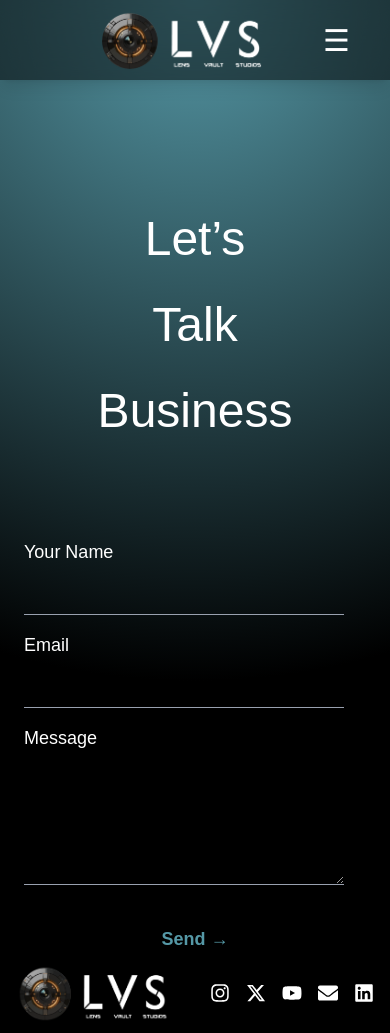
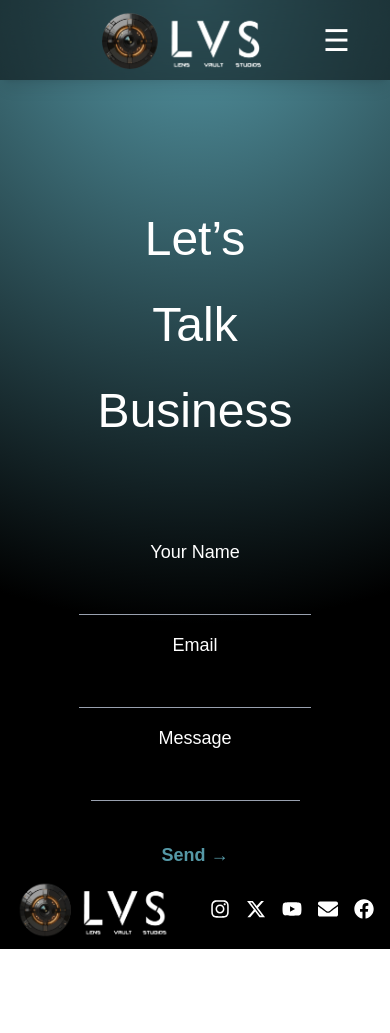
Before and after one commit to lensvaultstudios/lensvaultstudios, a React (Vite) app: page /Contact in a window 390 px wide. After the commit the page ends 949 px from the top, so only its background shows below. Built offline with nearby package versions, Linux system fonts and the light colour scheme; a web font is replaced by a local one.

Commit message:
multiple changes

```diff
--- a/src/components/Footer.jsx
+++ b/src/components/Footer.jsx
@@ -1,5 +1,5 @@
-import { FaLinkedin } from "react-icons/fa";
-import { FaInstagram, FaYoutube, FaEnvelope } from "react-icons/fa";
+// import { FaLinkedin } from "react-icons/fa";
+import { FaInstagram, FaYoutube, FaEnvelope, FaFacebook } from "react-icons/fa";
 import { FaXTwitter } from "react-icons/fa6";
 
 const Footer = () => {
@@ -17,7 +17,7 @@ const Footer = () => {
         {/* Social Links Section */}
         <div className="flex items-center space-x-4">
           <a
-            // href="https://www.instagram.com/prismixstudios/"
+            href="https://www.instagram.com/lensvaultstudios?igsh=YzR2bmJjN2ZhMzJ6"
             target="_blank"
             rel="noopener noreferrer"
             className="text-white text-xl hover:text-pink-500 transition duration-300"
@@ -25,7 +25,7 @@ const Footer = () => {
             <FaInstagram />
           </a>
           <a
-            // href="https://x.com/PrismixStudios"
+            href="https://x.com/lensvaultstudio"
             target="_blank"
             rel="noopener noreferrer"
             className="text-white text-xl hover:text-blue-400 transition duration-300"
@@ -33,7 +33,7 @@ const Footer = () => {
             <FaXTwitter />
           </a>
           <a
-            // href="https://www.youtube.com/@prismixstudios"
+            href=" https://youtube.com/@lensvaultstudios?si=htcnLCrggOYtwvGj"
             target="_blank"
             rel="noopener noreferrer"
             className="text-white text-xl hover:text-red-500 transition duration-300"
@@ -47,12 +47,12 @@ const Footer = () => {
             <FaEnvelope />
           </a>
           <a
-            // href="https://www.linkedin.com/company/prismixstudios/posts/?feedView=all"
+            href="https://www.facebook.com/profile.php?id=61571546740050"
             target="_blank"
             rel="noopener noreferrer"
-            className="text-white text-xl hover:text-blue-400 transition duration-300"
+            className="text-white text-xl hover:text-blue-600 transition duration-300"
           >
-            <FaLinkedin />
+            <FaFacebook />
           </a>
         </div>
       </div>
--- a/src/pages/About.jsx
+++ b/src/pages/About.jsx
@@ -42,20 +42,19 @@ const About = () => {
 
   return (
     <div>
+      {/* ABOUT SECTION */}
       <section
         className="w-full min-h-screen bg-[#0f0d15] pt-40 px-0 md:px-16"
         style={{
           background: "radial-gradient(circle at top, #5598a6 0%, black 70%)",
         }}
       >
-
-        <h1 className="font-custom1 text-white text-4xl md:text-6xl lg:text-7xl text-center mb-12">
+        <h1 className="font-custom1 text-white lg:text-6xl md:text-6xl text-2xl text-center mb-12">
           ABOUT US
         </h1>
 
-
         <div className="flex flex-col md:flex-row items-center justify-between gap-6 md:gap-8">
-
+          {/* Text Section */}
           <div className="w-full md:w-[55%] font-custom2 text-white text-center md:text-left md:pl-6 px-6">
             <p className="text-lg md:text-xl leading-relaxed text-justify">
               Lens Vault Studios pushes the boundaries of traditional
@@ -67,21 +66,33 @@ const About = () => {
               impression—across every platform and screen. <br />
               Whether you're building a brand, launching a campaign, or telling
               your story, Lens Vault Studios is your creative partner in shaping
-              content that truly resonates.
+              content that truly resonates.
             </p>
           </div>
 
-
-          <div className="w-full md:w-[40%] flex justify-center md:justify-end">
+          {/* Animated Image Section */}
+          <motion.div
+            initial={{ x: 200, opacity: 0 }}
+            whileInView={{ x: 0, opacity: 1 }}
+            transition={{
+              type: "spring",
+              stiffness: 50,
+              damping: 20,
+              duration: 1,
+            }}
+            viewport={{ once: true }}
+            className="w-full md:w-[40%] flex justify-center md:justify-end"
+          >
             <img
               src="/1.png"
               alt="Lens Vault Studios"
               className="h-[300px] md:h-[400px] lg:h-[400px] w-auto object-cover"
             />
-          </div>
+          </motion.div>
         </div>
       </section>
 
+      {/* PEOPLE SECTION */}
       <section
         className="w-full min-h-screen bg-[#0f0d15] relative pt-10 md:pt-20 overflow-x-hidden"
         style={{
@@ -89,7 +100,7 @@ const About = () => {
             "radial-gradient(circle at bottom, #5598a6 0%, black 70%)",
         }}
       >
-        <h1 className="font-custom1 lg:text-7xl md:text-7xl text-4xl text-center text-white">
+        <h1 className="font-custom1 lg:text-6xl md:text-6xl text-2xl text-center text-white">
           People
         </h1>
 
@@ -101,18 +112,18 @@ const About = () => {
                 index % 2 !== 0 ? "md:flex-row-reverse" : ""
               }`}
               initial={{
-                x: index % 2 === 0 ? -200 : 200, // Start position based on side
+                x: index % 2 === 0 ? -200 : 200,
                 opacity: 0,
               }}
               whileInView={{
-                x: 0, // Move to center when in view
+                x: 0,
                 opacity: 1,
               }}
               transition={{
                 type: "spring",
                 stiffness: 50,
                 damping: 25,
-                duration: 1.5, // Duration of the animation
+                duration: 1.5,
               }}
               viewport={{ once: true }}
             >
--- a/src/pages/Contact.jsx
+++ b/src/pages/Contact.jsx
@@ -64,7 +64,7 @@ const Contact = () => {
         {/* Right Side: Form */}
         <form
           onSubmit={handleSubmit}
-          className="w-full md:w-1/2 flex flex-col space-y-4 text-white pt-10 md:pt-20 max-w-sm"
+          className="w-full md:w-1/2 flex flex-col text-center md:text-left space-y-4 text-white pt-10 md:pt-20 max-w-sm"
         >
           <label className="text-lg">Your Name</label>
           <input
@@ -72,7 +72,7 @@ const Contact = () => {
             name="from_name"
             value={formData.from_name}
             onChange={handleChange}
-            className="bg-transparent border-b border-gray-400 outline-none focus:border-white text-lg pb-1 max-w-xs md:max-w-sm"
+            className="bg-transparent border-b border-gray-400 outline-none focus:border-white text-lg pb-1 max-w-xs md:max-w-sm mx-auto md:mx-0"
             required
           />
 
@@ -82,7 +82,7 @@ const Contact = () => {
             name="email"
             value={formData.email}
             onChange={handleChange}
-            className="bg-transparent border-b border-gray-400 outline-none focus:border-white text-lg pb-1 max-w-xs md:max-w-sm"
+            className="bg-transparent border-b border-gray-400 outline-none focus:border-white text-lg pb-1 max-w-xs md:max-w-sm mx-auto md:mx-0"
             required
           />
 
@@ -91,8 +91,12 @@ const Contact = () => {
             name="message"
             value={formData.message}
             onChange={handleChange}
-            rows="4"
-            className="bg-transparent border-b border-gray-400 outline-none focus:border-white text-lg pb-1 max-w-xs md:max-w-sm"
+            rows="1"
+            onFocus={(e) => (e.target.rows = 4)}
+            onBlur={(e) => {
+              if (!e.target.value) e.target.rows = 1;
+            }}
+            className="transition-all duration-300 bg-transparent border-b border-gray-400 outline-none focus:border-white text-lg pb-1 max-w-xs md:max-w-sm mx-auto md:mx-0 overflow-hidden resize-none"
             required
           />
 
--- a/src/pages/Home.jsx
+++ b/src/pages/Home.jsx
@@ -37,7 +37,7 @@ const Home = () => {
           background: "radial-gradient(circle at top, #5598a6 0%, black 70%)",
         }}
       >
-        <h1 className="font-custom1 pt-40 lg:text-7xl md:text-7xl text-3xl text-center text-white">
+        <h1 className="font-custom1 pt-40 lg:text-6xl md:text-6xl text-2xl text-center text-white">
           OPENING THE VAULT
         </h1>
 
--- a/src/pages/WhatWeDo.jsx
+++ b/src/pages/WhatWeDo.jsx
@@ -22,7 +22,7 @@ const WhatWeDo = () => {
       title: "Branded content",
       logo: "/brand.png",
       items: [
-        "Adventure",
+        "Advertisement",
         "AV",
       ],
     },
@@ -42,7 +42,7 @@ const WhatWeDo = () => {
         background: "radial-gradient(circle at top, #5598a6 0%, black 70%)",
       }}
     >
-      <h1 className="font-custom1 lg:text-7xl md:text-7xl text-4xl text-center text-white mb-12">
+      <h1 className="font-custom1 lg:text-6xl md:text-6xl text-2xl text-center text-white mb-12">
         WHAT WE DO
       </h1>
 
@@ -65,7 +65,9 @@ const WhatWeDo = () => {
             </div>
 
             {/* Title */}
-            <h2 className="text-2xl font-bold mt-12 font-custom2">{service.title}</h2>
+            <h2 className="text-2xl font-bold mt-12 font-custom2">
+              {service.title}
+            </h2>
 
             {/* List of Services */}
             <ul className="mt-4 space-y-2 text-md text-white font-custom2">
```
